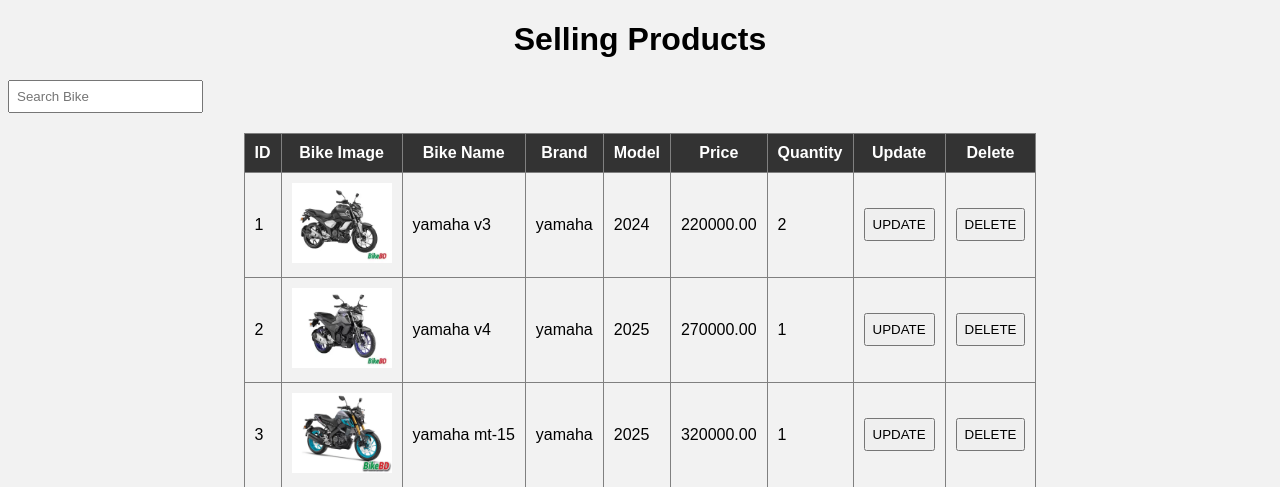
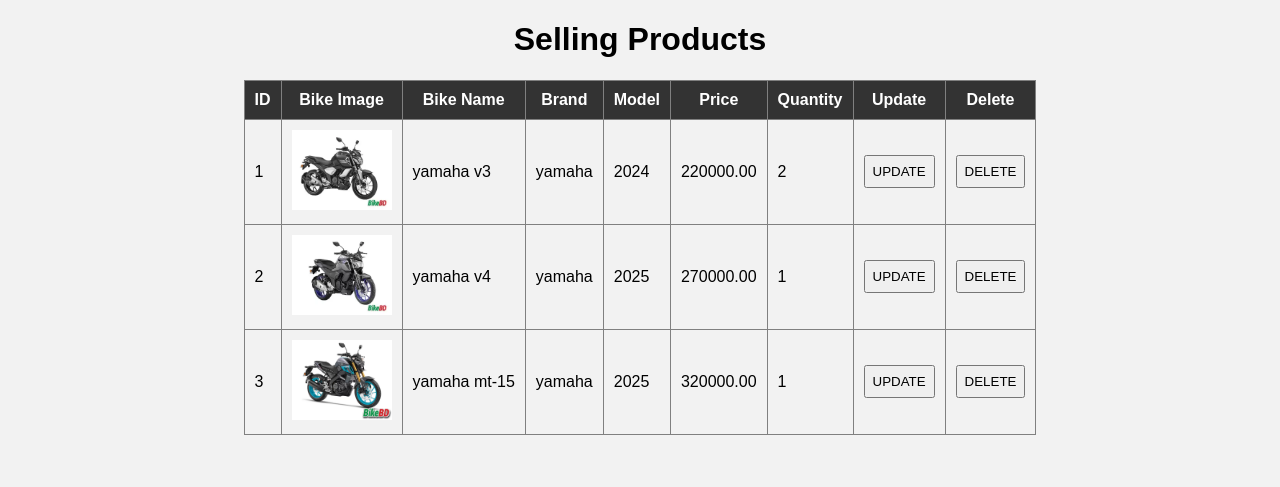
Before and after one commit to tamzidrahman1029/WebTech_Summer_25-26_Group-03, a PHP site: page /SellingProducts.php in a window 1280 px wide. Shown: the top 487 px of the page. Run offline with PHP 8.4, Linux system fonts and the light colour scheme; data comes from the database, SQL or seed files in the repository.

Commit message:
Add files via upload

```diff
--- a/BikeShop/View/SellingProducts.php
+++ b/BikeShop/View/SellingProducts.php
@@ -34,7 +34,6 @@ $result = $connection->query($sql);
 
         <h1> Selling Products </h1>
 
-        <input type="text" id="search" onkeyup="SearchBike()" placeholder="Search Bike">
 
 
         <table border="1">
```
